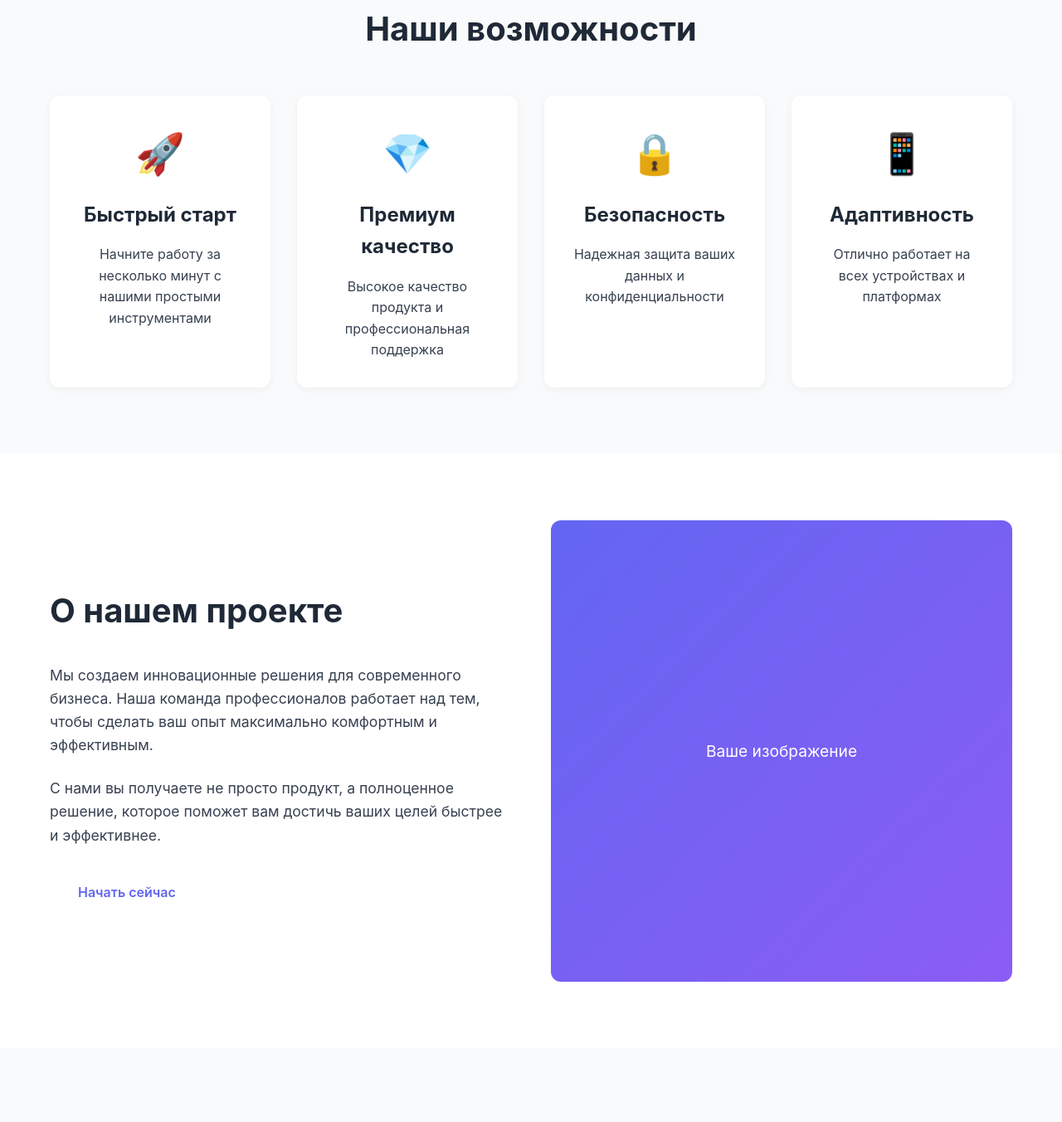
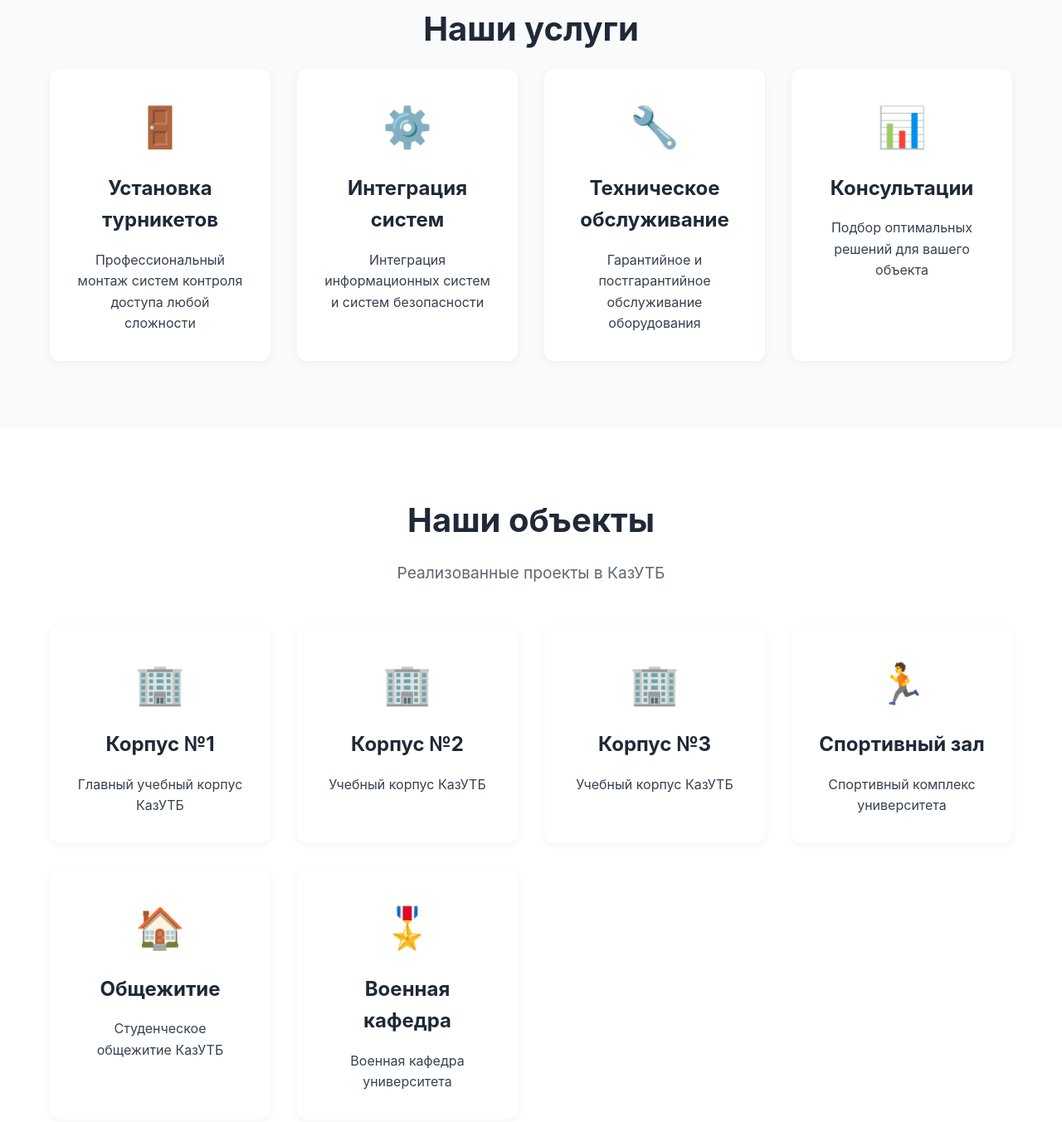
Before and after one commit to zversin/smarttech_landing, a plain HTML site: page index.html in a window 1280 px wide. Shown: the part 877-2229 px from the top of the page at 83% size. Drawn offline with Linux system fonts and the light colour scheme.

Commit message:
Update landing page: SmartTech company info, services, and КазУТБ projects

```diff
--- a/index.html
+++ b/index.html
@@ -3,19 +3,20 @@
 <head>
     <meta charset="UTF-8">
     <meta name="viewport" content="width=device-width, initial-scale=1.0">
-    <meta name="description" content="Современный лендинг на GitHub Pages">
-    <title>Мой Лендинг</title>
+    <meta name="description" content="SmartTech - Установка турникетов и интеграция информационных систем. Партнер КазУТБ">
+    <title>SmartTech - Системы контроля доступа</title>
     <link rel="stylesheet" href="style.css">
 </head>
 <body>
     <!-- Навигация -->
     <nav class="navbar">
         <div class="container">
-            <div class="logo">MyBrand</div>
+            <div class="logo">SmartTech</div>
             <ul class="nav-menu">
                 <li><a href="#hero">Главная</a></li>
-                <li><a href="#features">Возможности</a></li>
-                <li><a href="#about">О нас</a></li>
+                <li><a href="#features">Услуги</a></li>
+                <li><a href="#projects">Объекты</a></li>
+                <li><a href="#about">О компании</a></li>
                 <li><a href="#contact">Контакты</a></li>
             </ul>
             <div class="hamburger">
@@ -30,11 +31,11 @@
     <section id="hero" class="hero">
         <div class="container">
             <div class="hero-content">
-                <h1 class="hero-title">Добро пожаловать на наш сайт</h1>
-                <p class="hero-subtitle">Создавайте удивительные проекты с нашими решениями</p>
+                <h1 class="hero-title">SmartTech - Системы контроля доступа</h1>
+                <p class="hero-subtitle">Профессиональная установка турникетов и интеграция информационных систем для вашей безопасности</p>
                 <div class="hero-buttons">
-                    <a href="#features" class="btn btn-primary">Узнать больше</a>
-                    <a href="#contact" class="btn btn-secondary">Связаться</a>
+                    <a href="#features" class="btn btn-primary">Наши услуги</a>
+                    <a href="#contact" class="btn btn-secondary">Получить консультацию</a>
                 </div>
             </div>
         </div>
@@ -43,27 +44,67 @@
     <!-- Секция возможностей -->
     <section id="features" class="features">
         <div class="container">
-            <h2 class="section-title">Наши возможности</h2>
+            <h2 class="section-title">Наши услуги</h2>
             <div class="features-grid">
                 <div class="feature-card">
-                    <div class="feature-icon">🚀</div>
-                    <h3>Быстрый старт</h3>
-                    <p>Начните работу за несколько минут с нашими простыми инструментами</p>
+                    <div class="feature-icon">🚪</div>
+                    <h3>Установка турникетов</h3>
+                    <p>Профессиональный монтаж систем контроля доступа любой сложности</p>
                 </div>
                 <div class="feature-card">
-                    <div class="feature-icon">💎</div>
-                    <h3>Премиум качество</h3>
-                    <p>Высокое качество продукта и профессиональная поддержка</p>
+                    <div class="feature-icon">⚙️</div>
+                    <h3>Интеграция систем</h3>
+                    <p>Интеграция информационных систем и систем безопасности</p>
                 </div>
                 <div class="feature-card">
-                    <div class="feature-icon">🔒</div>
-                    <h3>Безопасность</h3>
-                    <p>Надежная защита ваших данных и конфиденциальности</p>
+                    <div class="feature-icon">🔧</div>
+                    <h3>Техническое обслуживание</h3>
+                    <p>Гарантийное и постгарантийное обслуживание оборудования</p>
                 </div>
                 <div class="feature-card">
-                    <div class="feature-icon">📱</div>
-                    <h3>Адаптивность</h3>
-                    <p>Отлично работает на всех устройствах и платформах</p>
+                    <div class="feature-icon">📊</div>
+                    <h3>Консультации</h3>
+                    <p>Подбор оптимальных решений для вашего объекта</p>
+                </div>
+            </div>
+        </div>
+    </section>
+
+    <!-- Секция Объекты -->
+    <section id="projects" class="projects">
+        <div class="container">
+            <h2 class="section-title">Наши объекты</h2>
+            <p class="section-subtitle">Реализованные проекты в КазУТБ</p>
+            <div class="features-grid">
+                <div class="feature-card">
+                    <div class="feature-icon">🏢</div>
+                    <h3>Корпус №1</h3>
+                    <p>Главный учебный корпус КазУТБ</p>
+                </div>
+                <div class="feature-card">
+                    <div class="feature-icon">🏢</div>
+                    <h3>Корпус №2</h3>
+                    <p>Учебный корпус КазУТБ</p>
+                </div>
+                <div class="feature-card">
+                    <div class="feature-icon">🏢</div>
+                    <h3>Корпус №3</h3>
+                    <p>Учебный корпус КазУТБ</p>
+                </div>
+                <div class="feature-card">
+                    <div class="feature-icon">🏃</div>
+                    <h3>Спортивный зал</h3>
+                    <p>Спортивный комплекс университета</p>
+                </div>
+                <div class="feature-card">
+                    <div class="feature-icon">🏠</div>
+                    <h3>Общежитие</h3>
+                    <p>Студенческое общежитие КазУТБ</p>
+                </div>
+                <div class="feature-card">
+                    <div class="feature-icon">🎖️</div>
+                    <h3>Военная кафедра</h3>
+                    <p>Военная кафедра университета</p>
                 </div>
             </div>
         </div>
@@ -74,10 +115,11 @@
         <div class="container">
             <div class="about-content">
                 <div class="about-text">
-                    <h2 class="section-title">О нашем проекте</h2>
-                    <p>Мы создаем инновационные решения для современного бизнеса. Наша команда профессионалов работает над тем, чтобы сделать ваш опыт максимально комфортным и эффективным.</p>
-                    <p>С нами вы получаете не просто продукт, а полноценное решение, которое поможет вам достичь ваших целей быстрее и эффективнее.</p>
-                    <a href="#contact" class="btn btn-primary">Начать сейчас</a>
+                    <h2 class="section-title">О компании SmartTech</h2>
+                    <p>Мы специализируемся на установке современных систем контроля доступа и интеграции информационных систем. Наша компания предоставляет полный спектр услуг: от проектирования до монтажа и технического обслуживания.</p>
+                    <p><strong>Наш партнер:</strong> Казахстанский университет технологий и бизнеса (КазУТБ)</p>
+                    <p>Мы гарантируем высокое качество работ, соблюдение сроков и профессиональный подход к каждому проекту. Доверьте безопасность вашего объекта профессионалам!</p>
+                    <a href="#contact" class="btn btn-primary">Получить консультацию</a>
                 </div>
                 <div class="about-image">
                     <div class="image-placeholder">
@@ -110,11 +152,12 @@
     <!-- Футер -->
     <footer class="footer">
         <div class="container">
-            <p>&copy; 2026 MyBrand. Все права защищены.</p>
+            <p>&copy; 2026 SmartTech. Все права защищены.</p>
+            <p>Партнер: КазУТБ - Казахстанский университет технологий и бизнеса</p>
             <div class="social-links">
                 <a href="#" aria-label="Facebook">FB</a>
-                <a href="#" aria-label="Twitter">TW</a>
                 <a href="#" aria-label="Instagram">IG</a>
+                <a href="#" aria-label="LinkedIn">LI</a>
             </div>
         </div>
     </footer>
--- a/style.css
+++ b/style.css
@@ -164,8 +164,16 @@ body {
 .section-title {
     text-align: center;
     font-size: 2.5rem;
+    margin-bottom: 1rem;
+    color: var(--dark-color);
+}
+
+.section-subtitle {
+    text-align: center;
+    font-size: 1.2rem;
     margin-bottom: 3rem;
-    color: var(--dark-color);
+    color: var(--text-color);
+    opacity: 0.8;
 }
 
 .features-grid {
@@ -197,6 +205,12 @@ body {
     font-size: 1.5rem;
     margin-bottom: 1rem;
     color: var(--dark-color);
+}
+
+/* Секция Проекты */
+.projects {
+    padding: 5rem 0;
+    background: white;
 }
 
 /* Секция О нас */
```
